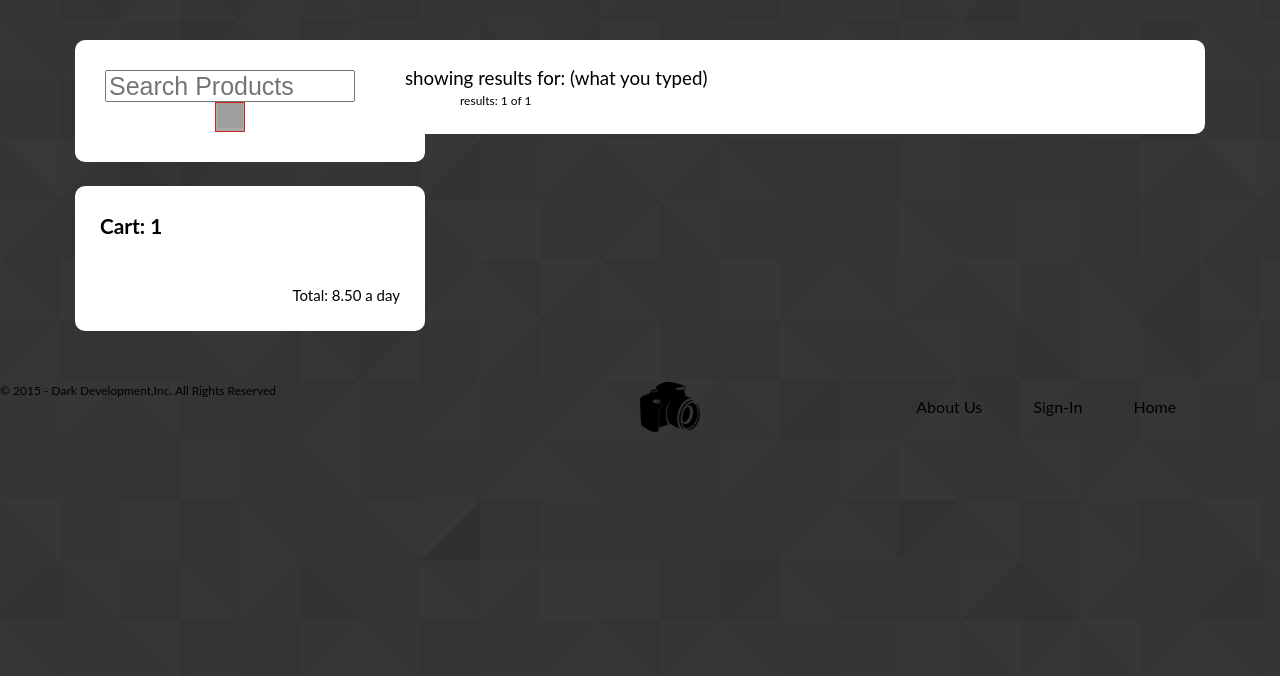
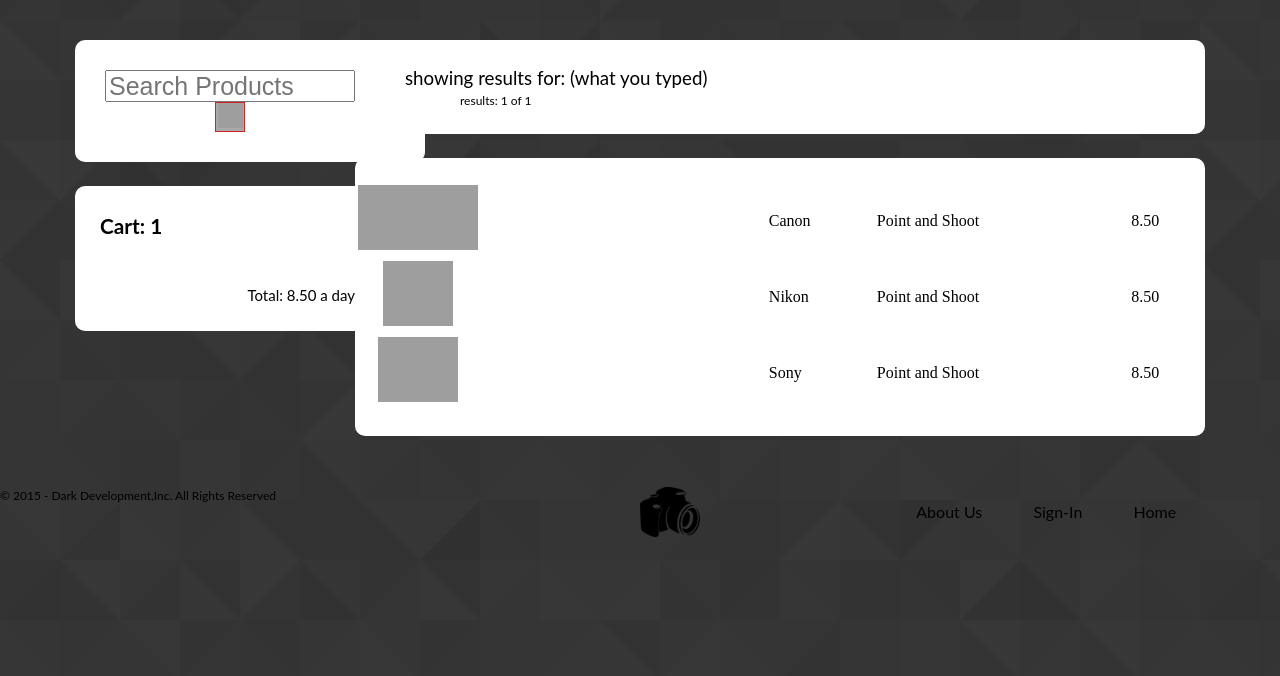
Before and after one commit to diaz-andy-wm/Dark_Development_Website, a PHP site: page /searchResults.php in a window 1280 px wide. Shown: the part 100-776 px from the top of the page. Run offline with PHP 8.4, Linux system fonts and the light colour scheme; grey boxes are pictures that could not be loaded.

Commit message:
made Search page good lookin - andy

```diff
--- a/primary_stylesheet.css
+++ b/primary_stylesheet.css
@@ -218,7 +218,6 @@ form{
 }
 #searchResults{
     text-align: left;
-    margin-left: 50px;
     width: 850px;
 }
 #filterList{
@@ -418,8 +417,9 @@ form{
 *{
     box-sizing: border-box;
 }
-
-
+table{
+    width: 850px;
+}
 h1{
     font-size: 130%;
 }
--- a/searchResults.php
+++ b/searchResults.php
@@ -27,15 +27,50 @@
     <!--# # # # # # # # # # -->
 <div class="content">
     <div class="searchStuff">
-        <div id="searchResults">
+        <div id="searchResults" style="margin-left: 50px;">
             <br>
             <h3>showing results for: (what you typed)</h3>
             <p style="margin-left: 55px">results: 1 of 1</p>
             <br>
         </div>
     </div>
+    <div class="searchStuff" style="background: transparent">
+        <br>
+    </div>
     <div class="searchStuff">
-
+        <div id="searchResults">
+            <br>
+                <table>
+                    <tr>
+                        <td>
+                            <img style="width: 120px; height: 65px;" src="http://pisces.bbystatic.com/image2/BestBuy_US/en_US/images/abn/2015/cam/pr/140513-dslr-cat-conv/140513-topper-save-canon-dslr.jpg;canvasHeight=170;canvasWidth=306">
+                        </td>
+                        <td><a href="product_info.php"><h2>DSLR</h2></a></td>
+                        <td>Canon</td>
+                        <td>Point and Shoot</td>
+                        <td>8.50</td>
+                    </tr>
+                    <tr>
+                        <td>
+                            <img style="margin-left: 25px; width: 70px; height: 65px;" src="http://www.bhphotovideo.com/images/images2500x2500/nikon_1532_d3300_dslr_camera_with_1023353.jpg">
+                        </td>
+                        <td><a href="product_info.php"><h2>DSLR</h2></a></td>
+                        <td>Nikon</td>
+                        <td>Point and Shoot</td>
+                        <td>8.50</td>
+                    </tr>
+                    <tr>
+                        <td>
+                            <img style="margin-left: 20px; width: 80px; height: 65px;" src="http://petapixel.com/assets/uploads/2013/08/sonyalpha3000_1.jpg">
+                        </td>
+                        <td><a href="product_info.php"><h2>DSLR</h2></a></td>
+                        <td>Sony</td>
+                        <td>Point and Shoot</td>
+                        <td>8.50</td>
+                    </tr>
+                </table>
+            <br>
+        </div>
     </div>
     <!--split left and right-->
     <div class="cartStuff">
@@ -74,8 +109,8 @@
         </div>
         <div class="links">
             <a href="home.php">Home</a>
-            <a href="index.html">Sign-In</a>
-            <a href="aboutUs.html">About Us</a>
+            <a href="index.php">Sign-In</a>
+            <a href="aboutUs.php">About Us</a>
         </div>
     </footer>
 <!--###  footer end   ###----------------------------------------->
```
